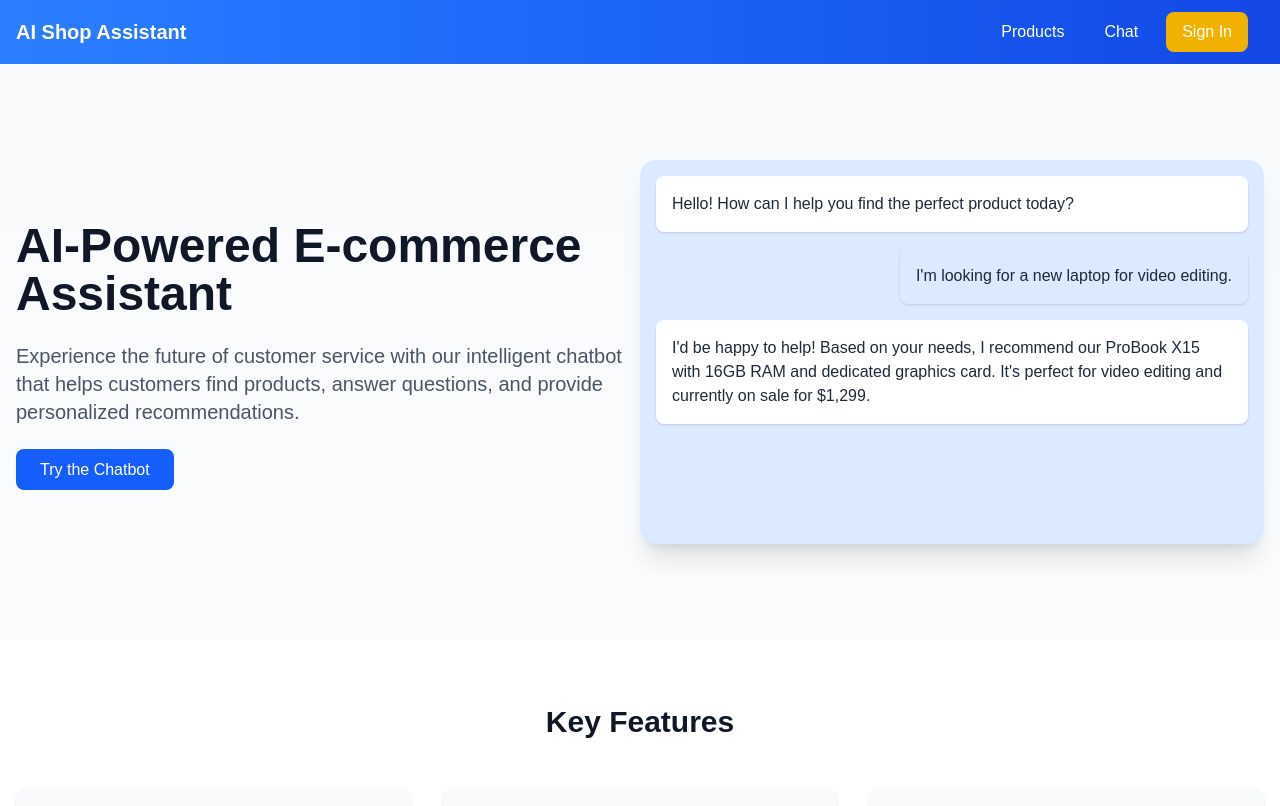
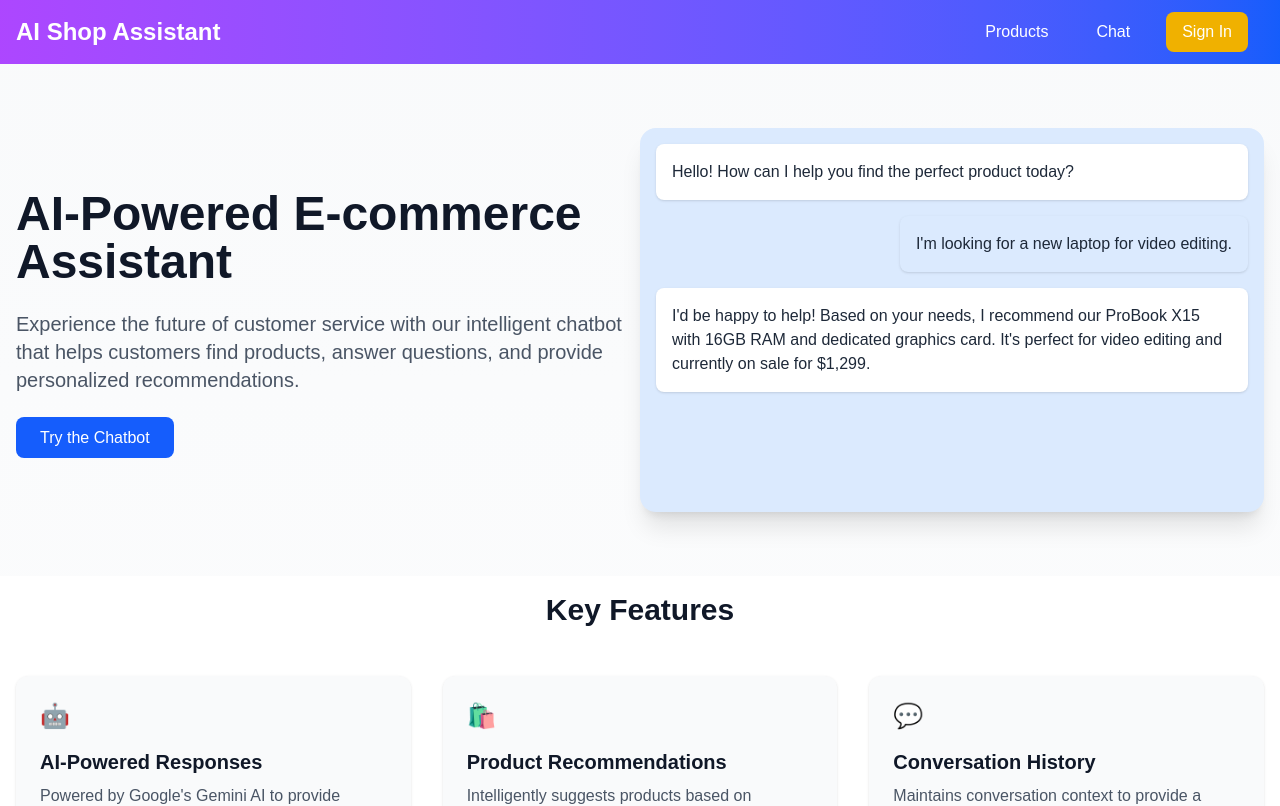
Before and after one commit to Moghadam80/chatbot-app, a Next.js app: page / in a window 1280 px wide. Shown: the top 806 px of the page. Built offline with nearby package versions, Linux system fonts and the light colour scheme; no server answers.

Commit message:
complete ui

```diff
--- a/src/app/page.tsx
+++ b/src/app/page.tsx
@@ -6,7 +6,7 @@ export default function Home() {
   return (
     <div className="min-h-screen bg-gradient-to-b from-gray-50 to-white">
       {/* Hero Section */}
-      <header className="container mx-auto px-4 py-16 md:py-24">
+      <header className="container mx-auto px-4 pt-8 md:py-16">
         <div className="flex flex-col md:flex-row items-center justify-between">
           <div className="md:w-1/2 mb-10 md:mb-0">
             <h1 className="text-4xl md:text-5xl font-bold text-gray-900 mb-6">
@@ -43,12 +43,12 @@ export default function Home() {
       </header>
 
       {/* Features Section */}
-      <section className="bg-white py-16 text-gray-900">
+      <section className="bg-white text-gray-900 pt-4 pb-16">
         <div className="container mx-auto px-4">
           <h2 className="text-3xl font-bold text-center text-gray-900 mb-12">
             Key Features
           </h2>
-          <div className="grid grid-cols-1 md:grid-cols-3 gap-8">
+          <div className="grid grid-cols-1 md:grid-cols-2 lg:grid-cols-3 gap-8">
             <div className="bg-gray-50 p-6 rounded-xl shadow-sm">
               <div className="text-blue-600 text-2xl mb-4">🤖</div>
               <h3 className="text-xl font-semibold mb-2">AI-Powered Responses</h3>
--- a/src/app/products/page.tsx
+++ b/src/app/products/page.tsx
@@ -49,7 +49,7 @@ export default function ProductsPage() {
         <h1 className="text-3xl font-bold">Products</h1>
       </div>
 
-      <div className="flex gap-4 mb-8">
+      <div className="flex gap-4 mb-8 flex-col md:flex-row">
         <input
           type="text"
           placeholder="Search products..."
@@ -71,7 +71,7 @@ export default function ProductsPage() {
         </select>
       </div>
 
-      <div className="grid grid-cols-1 md:grid-cols-2 lg:grid-cols-3 xl:grid-cols-4 gap-6">
+      <div className="grid grid-cols-1 sm:grid-cols-2 md:grid-cols-3 lg:grid-cols-4 gap-6">
         {filteredProducts.map(product => (
           <ProductCard key={product.id} product={product} />
         ))}
--- a/src/components/Navbar.tsx
+++ b/src/components/Navbar.tsx
@@ -2,7 +2,7 @@
 
 import { useState } from "react";
 import Link from "next/link";
-import { useSession } from "next-auth/react";
+import { useSession, signOut } from "next-auth/react";
 import LoginPopup from "./LoginPopup";
 import { useAppSelector, useAppDispatch } from "@/store/hooks";
 import { setBasketOpen } from "@/store/basketSlice";
@@ -26,11 +26,11 @@ export default function Navbar() {
   };
 
   return (
-    <nav className="bg-gradient-to-r from-blue-500 to-blue-700 shadow-lg">
+    <nav className="bg-gradient-to-r from-purple-500 to-blue-600 shadow-lg">
       <div className="container mx-auto px-4">
         <div className="flex justify-between items-center h-16">
           <Link href="/" className="flex items-center">
-            <span className="text-xl font-bold text-white">AI Shop Assistant</span>
+            <span className="text-2xl font-bold text-white">AI Shop Assistant</span>
           </Link>
 
           <div className="flex items-center space-x-4">
@@ -44,16 +44,16 @@ export default function Navbar() {
             </button>
 
             {/* Desktop Navigation Links */}
-            <div className="hidden md:flex md:space-x-4">
+            <div className="hidden md:flex md:space-x-6">
               <Link
                 href="/products"
-                className="text-white hover:text-yellow-300 transition-colors px-3 py-2 rounded"
+                className="text-white hover:text-yellow-300 transition-colors px-3 py-2 rounded-lg"
               >
                 Products
               </Link>
               <Link
                 href="/chat"
-                className="text-white hover:text-yellow-300 transition-colors px-3 py-2 rounded"
+                className="text-white hover:text-yellow-300 transition-colors px-3 py-2 rounded-lg"
               >
                 Chat
               </Link>
@@ -81,6 +81,12 @@ export default function Navbar() {
                     />
                   )}
                   <span className="text-white">{session.user?.name}</span>
+                  <button
+                    onClick={() => signOut()}
+                    className="bg-red-500 hover:bg-red-600 text-white px-4 py-2 rounded-lg transition-colors"
+                  >
+                    Sign Out
+                  </button>
                 </div>
               ) : (
                 <button
@@ -94,26 +100,33 @@ export default function Navbar() {
 
             {/* Mobile Menu */}
             <div className={`fixed inset-0 bg-black bg-opacity-75 z-50 transition-opacity duration-300 ${isMobileMenuOpen ? 'opacity-100' : 'opacity-0 pointer-events-none'}`}>
-              <div className={`flex-col flex items-center justify-start h-full transition-all duration-300 ${isMobileMenuOpen ? 'flex' : 'hidden'} overflow-y-auto`}>
+              <div className={`flex-col flex items-center justify-center h-full transition-all duration-300 ${isMobileMenuOpen ? 'flex' : 'hidden'} overflow-y-auto rounded-lg shadow-lg bg-white`}>
                 {/* Quit Icon */}
                 <button
                   onClick={handleMenuToggle}
-                  className="absolute top-4 right-4 text-white text-2xl"
+                  className="absolute top-4 right-4 text-black text-2xl"
                   aria-label="Close menu"
                 >
                   ✖
                 </button>
 
                 <Link
+                  href="/"
+                  className="text-black hover:text-yellow-500 transition-colors px-3 py-2 rounded-lg"
+                  onClick={handleLinkClick}
+                >
+                  Home
+                </Link>
+                <Link
                   href="/products"
-                  className="text-white hover:text-yellow-300 transition-colors px-3 py-2 rounded"
+                  className="text-black hover:text-yellow-500 transition-colors px-3 py-2 rounded-lg"
                   onClick={handleLinkClick}
                 >
                   Products
                 </Link>
                 <Link
                   href="/chat"
-                  className="text-white hover:text-yellow-300 transition-colors px-3 py-2 rounded"
+                  className="text-black hover:text-yellow-500 transition-colors px-3 py-2 rounded-lg"
                   onClick={handleLinkClick}
                 >
                   Chat
@@ -122,7 +135,7 @@ export default function Navbar() {
                 {/* Cart Link for Mobile */}
                 <Link
                   href="/cart" // Link to the cart page
-                  className="relative text-white hover:text-yellow-300 transition-colors px-3 py-2 rounded"
+                  className="relative text-black hover:text-yellow-500 transition-colors px-3 py-2 rounded-lg"
                   onClick={handleLinkClick}
                 >
                   🛒 Cart
@@ -142,7 +155,13 @@ export default function Navbar() {
                         className="w-8 h-8 rounded-full"
                       />
                     )}
-                    <span className="text-white">{session.user?.name}</span>
+                    <span className="text-black">{session.user?.name}</span>
+                    <button
+                      onClick={() => signOut()}
+                      className="bg-red-500 hover:bg-red-600 text-white px-4 py-2 rounded-lg transition-colors"
+                    >
+                      Sign Out
+                    </button>
                   </div>
                 ) : (
                   <button
```
